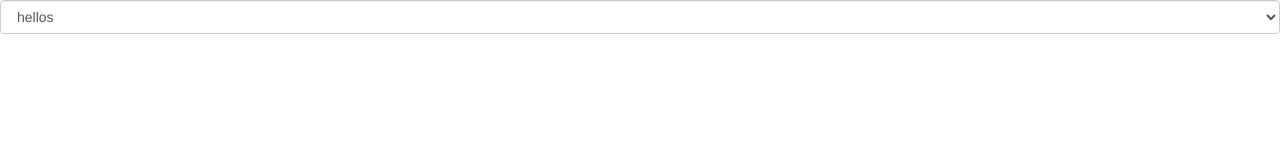
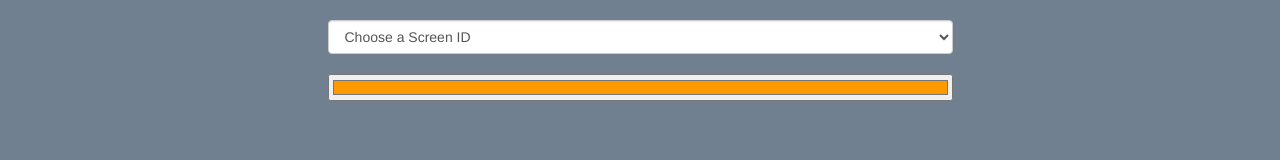
Before and after one commit to Nemetric/GlassBattle_UI, a plain HTML site: page UI/UI/Index.html in a window 1280 px wide. Drawn offline with Linux system fonts and the light colour scheme.

Commit message:
Used BootStrap colum offset to make it  snazzy. Added an HTML 5 color picker.

```diff
--- a/UI/UI/Index.html
+++ b/UI/UI/Index.html
@@ -1,6 +1,9 @@
 <!DOCTYPE html>
+
 <html>
+
 <head>
+
     <meta http-equiv="X-UA-Compatible" content="IE=edge">
     <meta name="viewport" content="width=device-width, initial-scale=1">
     <!-- The above 3 meta tags *must* come first in the head; any other head content must come *after* these tags -->
@@ -15,13 +18,29 @@
       <script src="https://oss.maxcdn.com/html5shiv/3.7.3/html5shiv.min.js"></script>
       <script src="https://oss.maxcdn.com/respond/1.4.2/respond.min.js"></script>
     <![endif]-->
+
 </head>
-<body>
+
+<body style="background-color:slategrey;">
+
     <div class="row">
-        <div class="col-md-12">
+        <div class="col-lg-6 col-lg-offset-3 z-depth-5">
+            <br />
             <select class="form-control">
-                <option>hellos</option>
+                <option selected disabled>Choose a Screen ID</option>
+                <option>001</option>
+                <option>002</option>
+                <option>003</option>
+                <option>004</option>
+                <option>005</option>
             </select>
+        </div>
+    </div>
+
+    <div class="row">
+        <div class="col-lg-6 col-lg-offset-3">
+            <br />
+            <input id="html5colorpicker" value="#ff9900" style="width:100%;" type="color">
         </div>
     </div>
 
@@ -29,5 +48,7 @@
     <script src="js/jquery.min.js"></script>
     <!-- Include all compiled plugins (below), or include individual files as needed -->
     <script src="js/bootstrap.min.js"></script>
+
 </body>
+
 </html>
```
